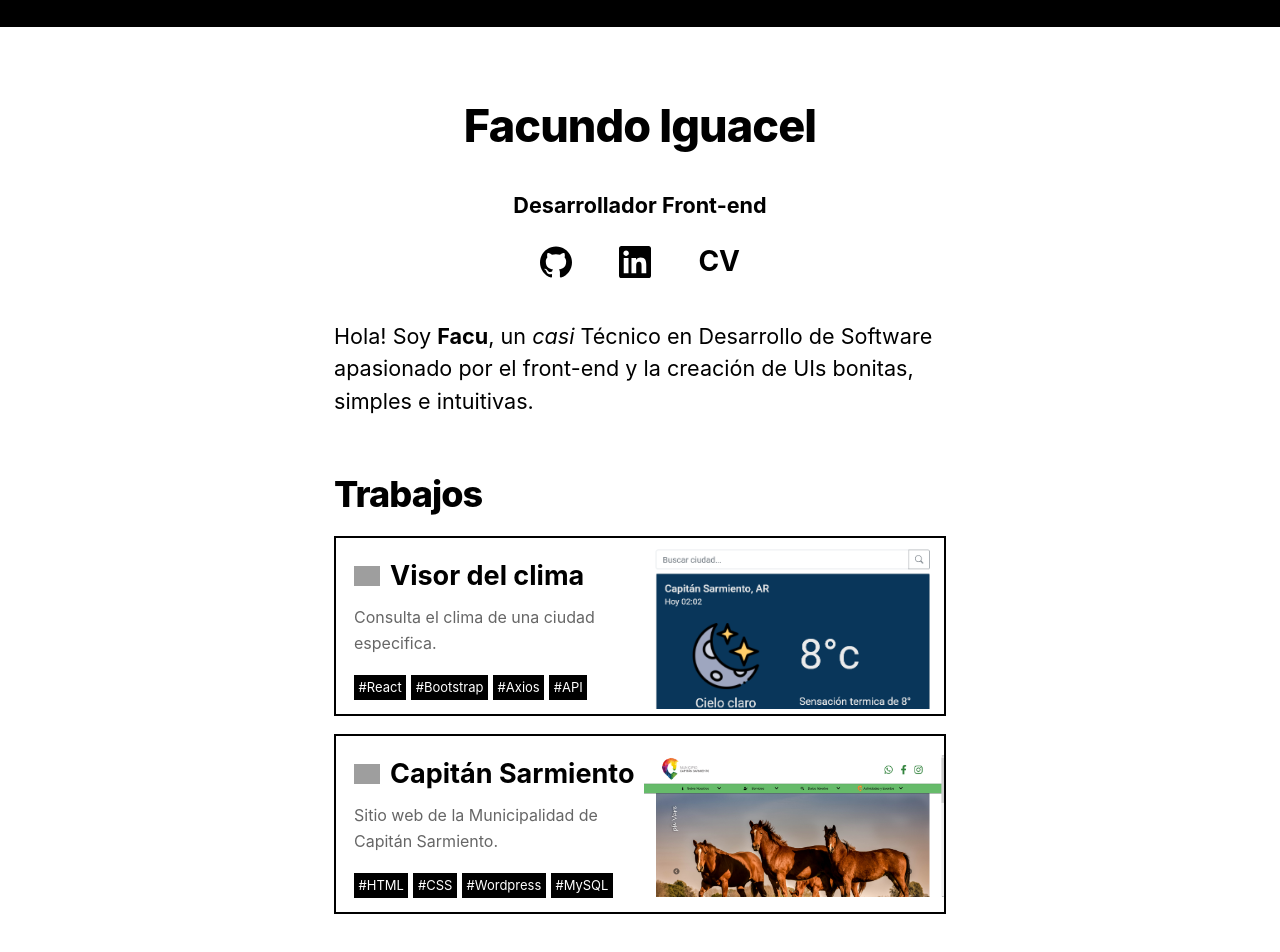
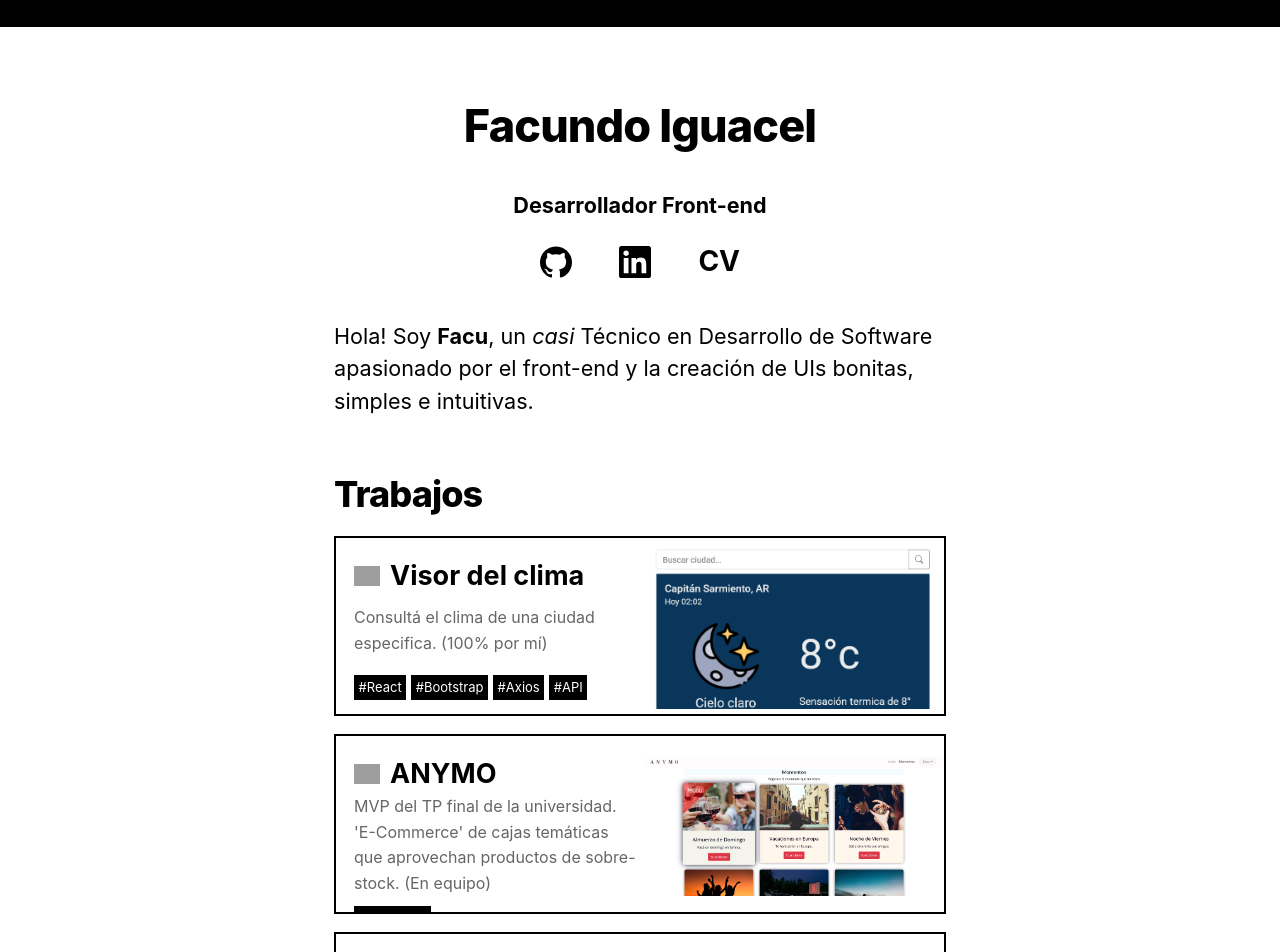
Before and after one commit to Facuiguacel/portfolio, a Next.js app: page / in a window 1280 px wide. Shown: the top 952 px of the page. Built offline with nearby package versions, Linux system fonts and the light colour scheme; grey boxes are pictures that could not be loaded.

Commit message:
agrego nuevo trabajo

```diff
--- a/pages/index.js
+++ b/pages/index.js
@@ -64,14 +64,22 @@ export default function Home() {
             title="Visor del clima"
             image="/images/weather-visor.png"
             href="https://weather-visor.vercel.app"
-            description="Consulta el clima de una ciudad especifica."
+            description="Consultá el clima de una ciudad especifica. (100% por mí)"
             techs={["React", "Bootstrap", "Axios", "API"]}
+          />
+          <ProjectCard
+            title="ANYMO"
+            image="/images/anymo-momentos.png"
+            href="https://github.com/TobiasVodo/Proyecto-Sobrestock"
+            description="MVP del TP final de la universidad. 'E-Commerce' de cajas temáticas que aprovechan productos de sobre-stock. (En equipo)"
+            techs={["React", "Express", "Axios", "MySQL", "Bootstrap"]}
+            favicon={"/images/anymo.ico"}
           />
           <ProjectCard
             title="Capitán Sarmiento"
             image="/images/capitan-sarmiento.png"
             href="https://capitansarmiento.gob.ar"
-            description="Sitio web de la Municipalidad de Capitán Sarmiento."
+            description="Sitio web de la Municipalidad de Capitán Sarmiento. (Mantenimiento y nuevas funcionalidades)"
             techs={["HTML", "CSS", "Wordpress", "MySQL"]}
           />
         </section>
```
Also changed, not shown: public/images/anymo-momentos.png (added), 1 other file (tests, documents, lock files or other folders).
